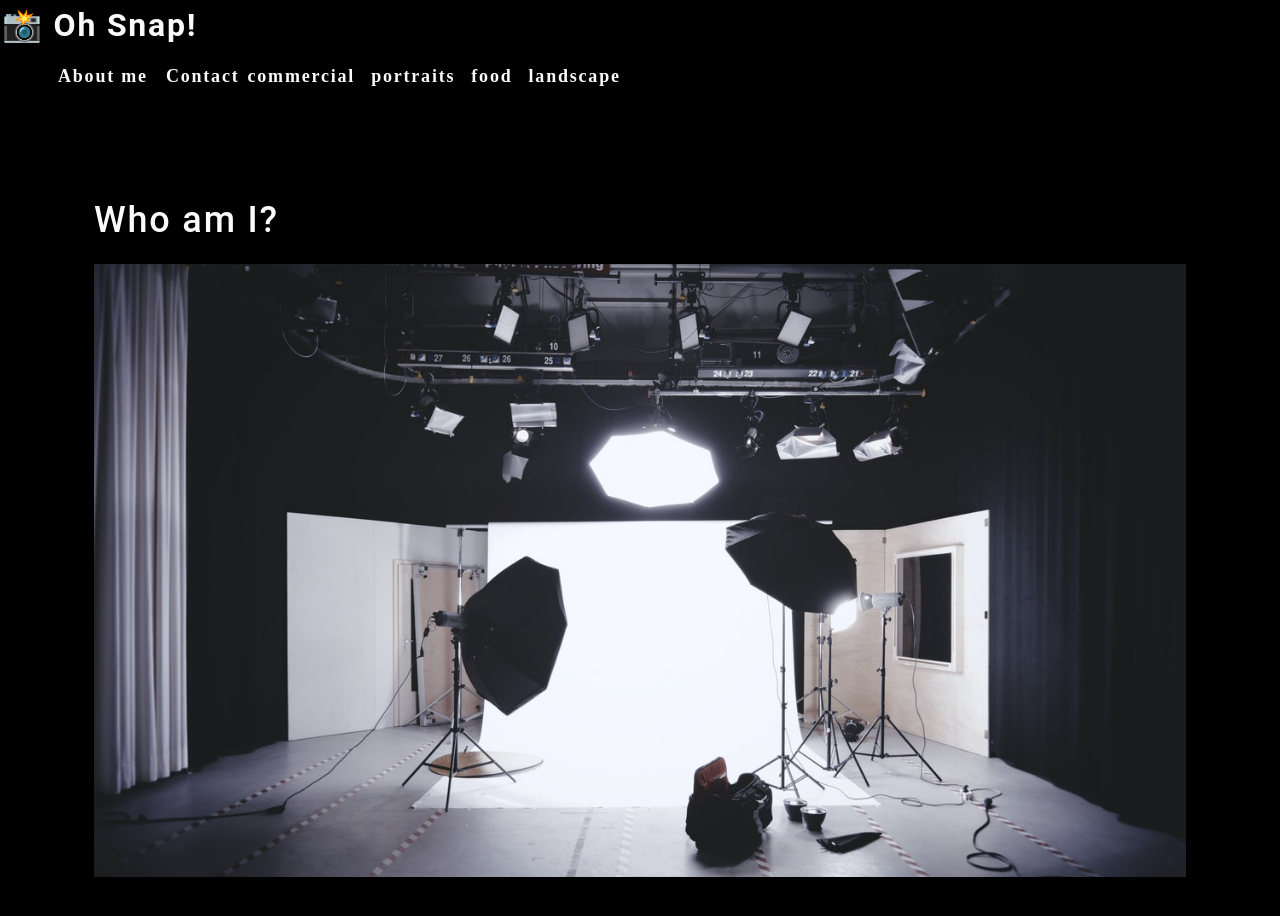
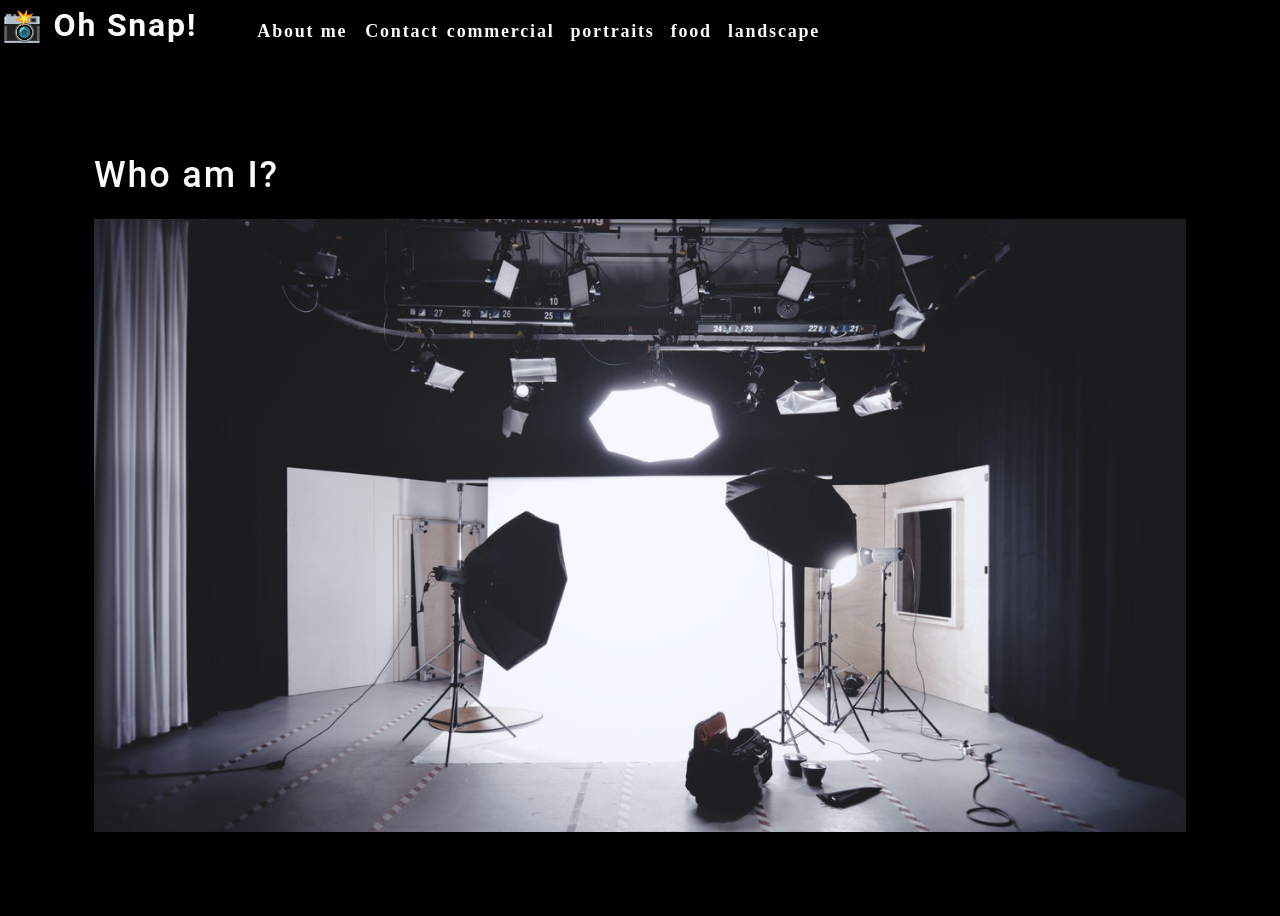
Before and after one commit to Kaynalem/photo-port, a React (Create React App) app: page / in a window 1280 px wide. Shown: the top 916 px of the page. Built offline with nearby package versions, Linux system fonts and the light colour scheme.

Commit message:
fix nav alignment

```diff
--- a/src/components/Nav/index.js
+++ b/src/components/Nav/index.js
@@ -19,7 +19,7 @@
         console.log(`${name} clicked`)
     }
     return (
-        <header>
+        <header className="flex-row">
             <h2>
                 <a data-testid="link" href="/">
                 <span role="img" aria-label="camera"> 📸</span> Oh Snap!
@@ -52,3 +52,4 @@
 }
 
 export default Nav;
+// added className="flex-row" to header
--- a/src/index.css
+++ b/src/index.css
@@ -1,4 +1,16 @@
+body {
+  margin: 0;
+  font-family: -apple-system, BlinkMacSystemFont, 'Segoe UI', 'Roboto', 'Oxygen',
+    'Ubuntu', 'Cantarell', 'Fira Sans', 'Droid Sans', 'Helvetica Neue',
+    sans-serif;
+  -webkit-font-smoothing: antialiased;
+  -moz-osx-font-smoothing: grayscale;
+}
 
+code {
+  font-family: source-code-pro, Menlo, Monaco, Consolas, 'Courier New',
+    monospace;
+}
 main {
 	margin: 0 auto;
 	max-width: 90%;
```
